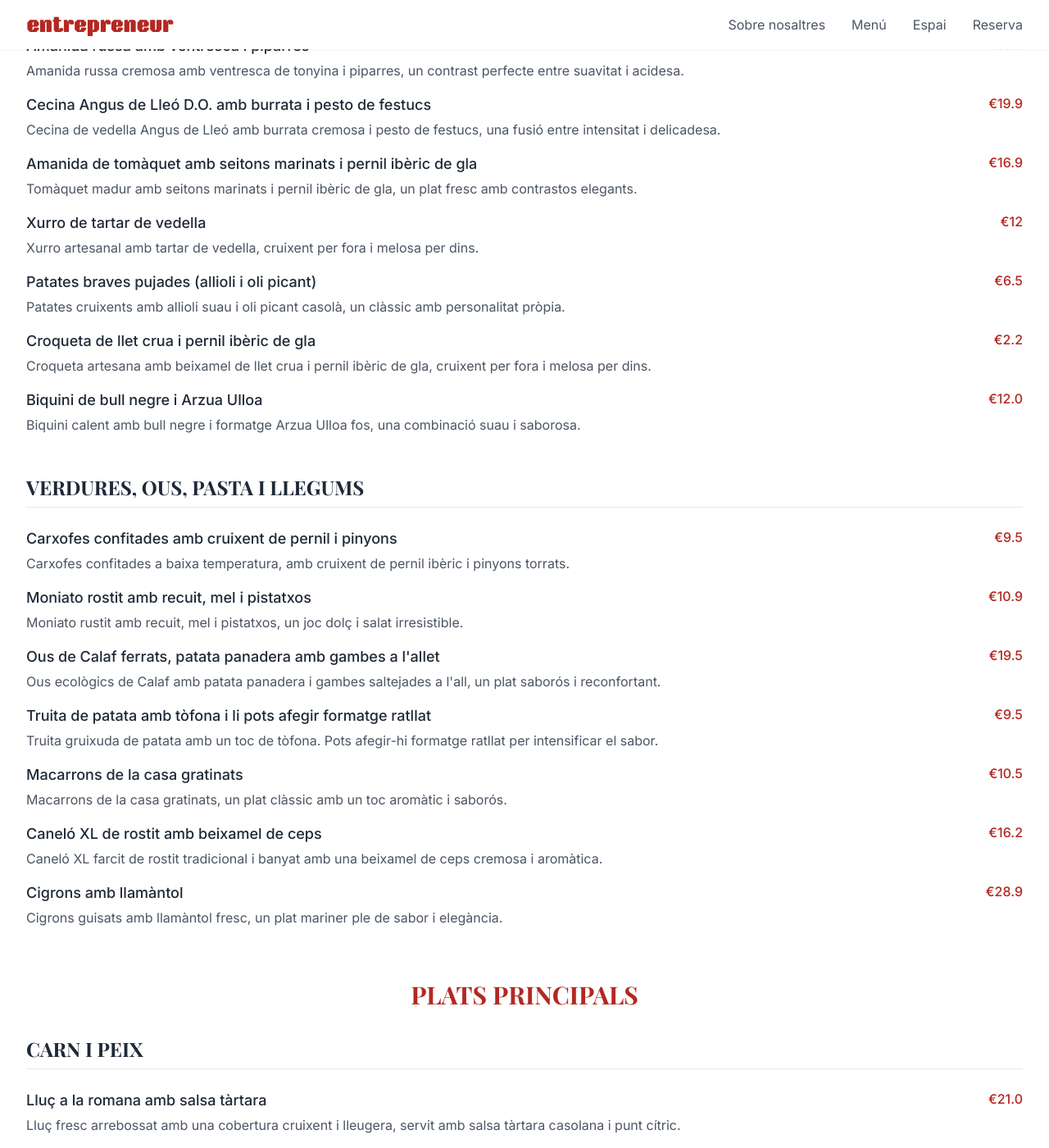
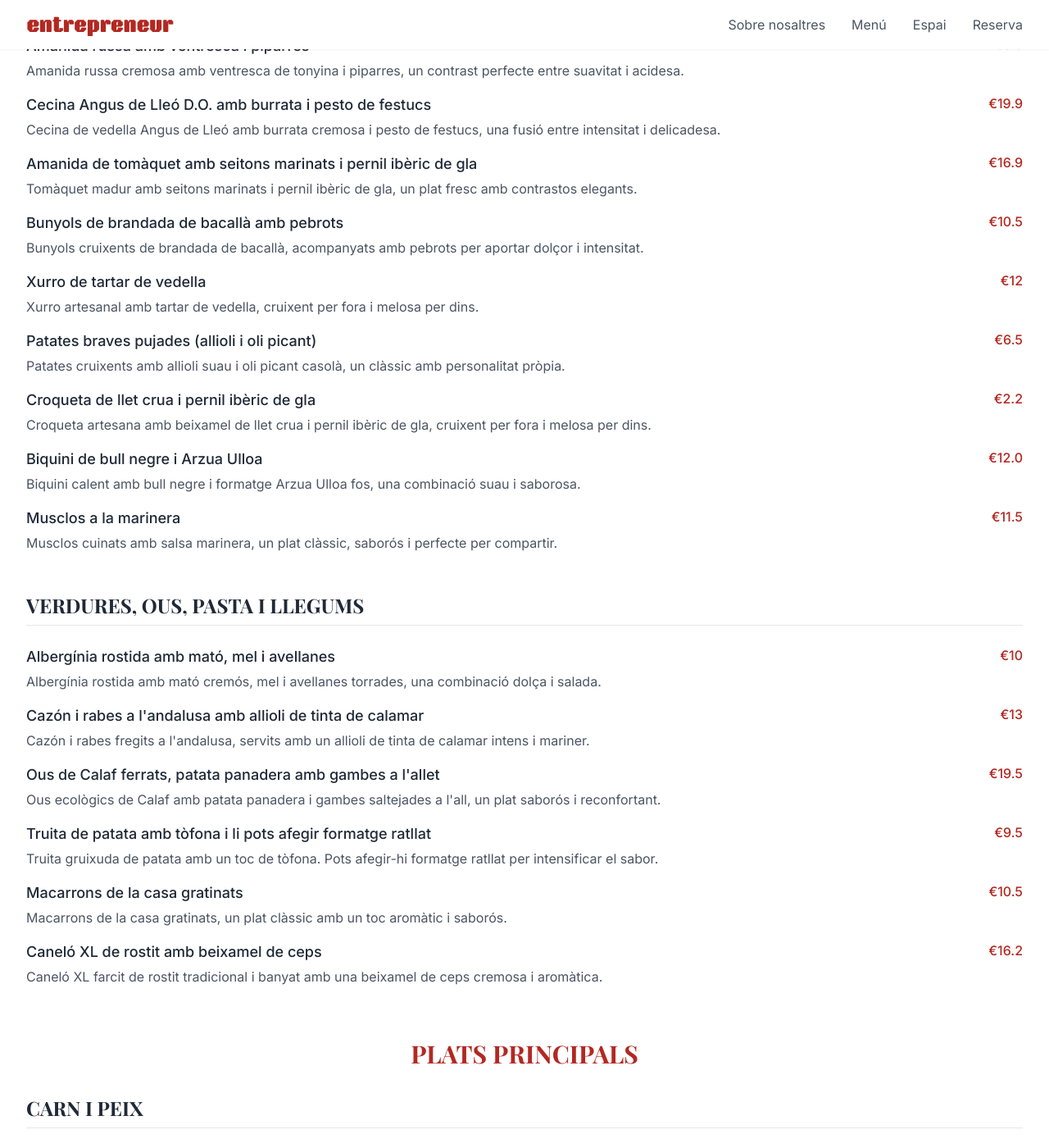
Before and after one commit to itnig-it/lentrepreneur, a Jekyll site: the page built from menu.html, in a window 1280 px wide and 1400 px high, scrolled down 1350 px. Shown: the whole window at 82% size. Built offline with Jekyll 4.4.1, drawn with Linux system fonts in a browser that asks for light colours; some web fonts are replaced; some of the changed text lies outside the part shown.

Commit message:
Update restaurant menu items

```diff
--- a/_data/menu.yml
+++ b/_data/menu.yml
@@ -153,6 +153,15 @@ menu:
           en: "Ripe tomato with marinated anchovies and acorn-fed Iberian ham, a fresh dish with elegant contrasts."
           es: "Tomate maduro con boquerones marinados y jamón ibérico de bellota, un plato fresco con contrastes elegantes."
 
+      - name:
+          ca: "Bunyols de brandada de bacallà amb pebrots"
+          en: "Cod brandade fritters with peppers"
+          es: "Buñuelos de brandada de bacalao con pimientos"
+        price: 10.5
+        description:
+          ca: "Bunyols cruixents de brandada de bacallà, acompanyats amb pebrots per aportar dolçor i intensitat."
+          en: "Crispy cod brandade fritters served with peppers for sweetness and depth."
+          es: "Buñuelos crujientes de brandada de bacalao, acompañados con pimientos para aportar dulzor e intensidad."
 
       - name:
           ca: "Xurro de tartar de vedella"
@@ -197,6 +206,16 @@ menu:
           en: "Warm biquini sandwich with black pudding and melted Arzua Ulloa cheese — smooth and flavorful."
           es: "Biquini caliente con bull negre y queso Arzua Ulloa fundido, una combinación suave y sabrosa."
 
+      - name:
+          ca: "Musclos a la marinera"
+          en: "Mussels marinara"
+          es: "Mejillones a la marinera"
+        price: 11.5
+        description:
+          ca: "Musclos cuinats amb salsa marinera, un plat clàssic, saborós i perfecte per compartir."
+          en: "Mussels cooked in marinara sauce, a classic, flavorful dish made for sharing."
+          es: "Mejillones cocinados con salsa marinera, un plato clásico, sabroso y perfecto para compartir."
+
     - category:
         ca: "VERDURES, OUS, PASTA I LLEGUMS"
         en: "VEGETABLES, EGGS, PASTA AND LEGUMES"
@@ -206,24 +225,24 @@ menu:
 
 
       - name:
-          ca: "Carxofes confitades amb cruixent de pernil i pinyons"
-          en: "Confit artichokes with crispy ham and pine nuts"
-          es: "Alcachofas confitadas con crujiente de jamón y piñones"
-        price: 9.5
+          ca: "Albergínia rostida amb mató, mel i avellanes"
+          en: "Roasted eggplant with mató, honey and hazelnuts"
+          es: "Berenjena asada con mató, miel y avellanas"
+        price: 10
         description:
-          ca: "Carxofes confitades a baixa temperatura, amb cruixent de pernil ibèric i pinyons torrats."
-          en: "Slow-cooked confit artichokes with crispy Iberian ham and toasted pine nuts."
-          es: "Alcachofas confitadas a baja temperatura con crujiente de jamón ibérico y piñones tostados."
+          ca: "Albergínia rostida amb mató cremós, mel i avellanes torrades, una combinació dolça i salada."
+          en: "Roasted eggplant with creamy mató, honey and toasted hazelnuts, a sweet and savory combination."
+          es: "Berenjena asada con mató cremoso, miel y avellanas tostadas, una combinación dulce y salada."
 
       - name:
-          ca: "Moniato rostit amb recuit, mel i pistatxos"
-          en: "Roasted moniat with recuit, honey and toasted hazelnuts"
-          es: "Boniato asado con recuit, miel y pistachos"
-        price: 10.9
+          ca: "Cazón i rabes a l'andalusa amb allioli de tinta de calamar"
+          en: "Andalusian-style dogfish and squid strips with squid ink allioli"
+          es: "Cazón y rabas a la andaluza con alioli de tinta de calamar"
+        price: 13
         description:
-          ca: "Moniato rustit amb recuit, mel i pistatxos, un joc dolç i salat irresistible."
-          en: "Roasted moniat with recuit, honey and toasted hazelnuts — an irresistible sweet and savory balance."
-          es: "Boniato asado con recuit, miel y pistachos, un equilibrio dulce y salado irresistible."
+          ca: "Cazón i rabes fregits a l'andalusa, servits amb un allioli de tinta de calamar intens i mariner."
+          en: "Andalusian-style fried dogfish and squid strips, served with a bold squid ink allioli."
+          es: "Cazón y rabas fritos a la andaluza, servidos con un alioli de tinta de calamar intenso y marinero."
 
       - name:
           ca: "Ous de Calaf ferrats, patata panadera amb gambes a l'allet"
@@ -264,16 +283,6 @@ menu:
           ca: "Caneló XL farcit de rostit tradicional i banyat amb una beixamel de ceps cremosa i aromàtica."
           en: "XL cannelloni stuffed with traditional roast meat and topped with creamy porcini béchamel."
           es: "Canelón XL relleno de asado tradicional y cubierto con una bechamel cremosa de setas."
-
-      - name:
-          ca: "Cigrons amb llamàntol"
-          en: "Chickpeas with lobster"
-          es: "Garbanzos con bogavante"
-        price: 28.9
-        description:
-          ca: "Cigrons guisats amb llamàntol fresc, un plat mariner ple de sabor i elegància."
-          en: "Stewed chickpeas with fresh lobster — a rich and elegant seafood dish."
-          es: "Garbanzos guisados con bogavante fresco, un plato marinero lleno de sabor y elegancia."
 
 
     - category:
@@ -359,20 +368,11 @@ menu:
           ca: "Mitjana de vaca de pastura (1Kg) amb patates i pebrots"
           en: "Pasture-raised beef middle (1kg) with fries and peppers"
           es: "Chuletón de vaca de pasto(1kg) con patatas y pimientos"
-        price: "S/M"
+        price: 55
         description:
           ca: "Mitjana de vaca amb patates i pebrots, un plat carnívor perfecte per a compartir."
           en: "Beef middle with fries and peppers, a perfect meat dish to share."
           es: "Mitjana de vaca con patatas y pimientos, un plato carnívoro perfecto para compartir."
-      - name:
-          ca: "Escudella"
-          en: "Catalan meat and vegetable stew"
-          es: "Escudella"
-        price: "S/M"
-        description:
-          ca: "Escudella de botifarra i fideu, un plat carnívor perfecte per a compartir."
-          en: "Catalan meat and vegetable stew, a perfect meat dish to share."
-          es: "Escudella de botifarra y fideu, un plato carnívoro perfecto para compartir."
 
 
 
```
